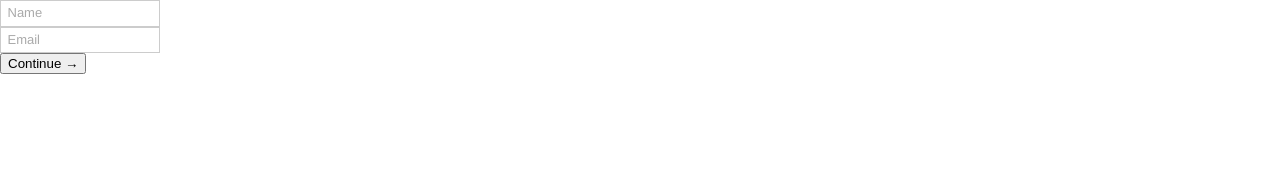
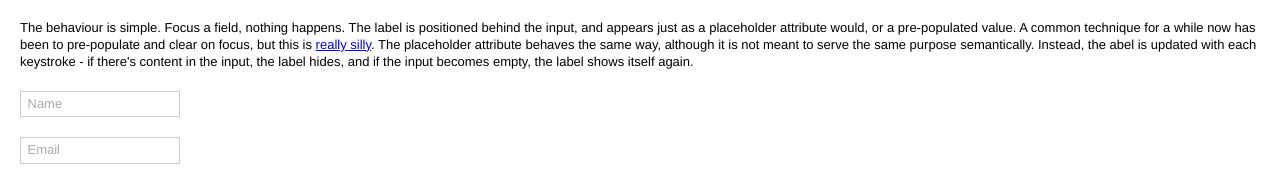
Before and after one commit to gavinsmith/Form-Interactions, a plain HTML site: page index.html in a window 1280 px wide. Drawn offline with nearby package versions, Linux system fonts and the light colour scheme.

Commit message:
first experiment just about complete. refinements are always an option.

```diff
--- a/index.html
+++ b/index.html
@@ -23,17 +23,16 @@
 
 			<form action="" method="get" accept-charset="utf-8">
 
+				<p>The behaviour is simple. Focus a field, nothing happens. The label is positioned behind the input, and appears just as a <code>placeholder</code> attribute would, or a pre-populated <code>value</code>. A common technique for a while now has been to pre-populate and clear on focus, but this is <a href="http://gavinsmith.me/2011/06/forms-inputs-with-initial-values-acting-as-labels-and-html5s-placeholder-attribute/">really silly</a>. The <code>placeholder</code> attribute behaves the same way, although it is not meant to serve the same purpose semantically. Instead, the abel is updated with each keystroke - if there's content in the input, the label hides, and if the input becomes empty, the label shows itself again.</p>
+
 				<p class="form-field">
 					<label for="name">Name</label>
 					<input type="text" name="name" value="" id="name">
 				</p>
-
 				<p class="form-field">
 					<label for="email">Email</label>
 					<input type="text" name="email" value="" id="email">
 				</p>
-
-				<p><input type="submit" value="Continue &rarr;"></p>
 			</form>
 
 		</div>
--- a/style/style.css
+++ b/style/style.css
@@ -13,7 +13,7 @@ html, body, div, span, applet, object, iframe,
 	blockquote, q  	{ quotes: "" ""; }
 	body 		{ line-height: 1; color: black; background: white; }
 	caption, th, td 	{ text-align: left; font-weight: normal; }
-	:focus 		{ outline: 0; }
+	/*:focus 		{ outline: 0; }*/
 	table 		{ border-collapse: separate; border-spacing: 0; }
 	ol, ul  		{ list-style: none; }
 	section, header, footer, aside, figure{ display: block; }
@@ -48,3 +48,14 @@ body{
 	position: absolute; /*top left*/
 	z-index: 10;
 }
+
+
+
+
+/* Here on in, all presentational and not directly related to the functionality or its layout. */
+#container{
+	margin: 20px;
+}
+p{
+	margin-bottom: 20px;
+}
```
